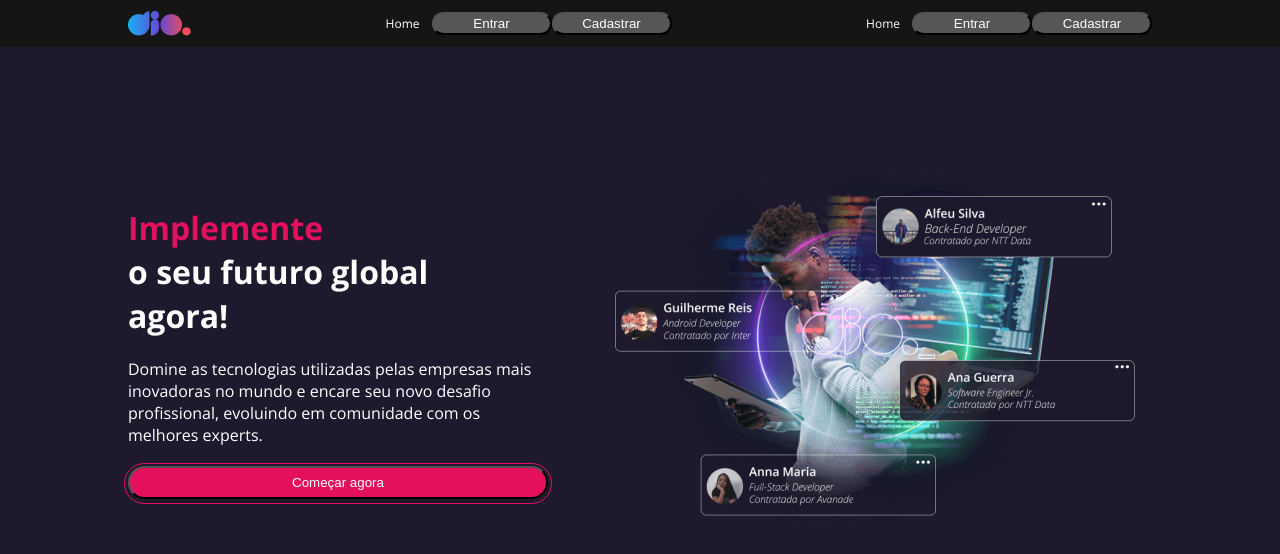
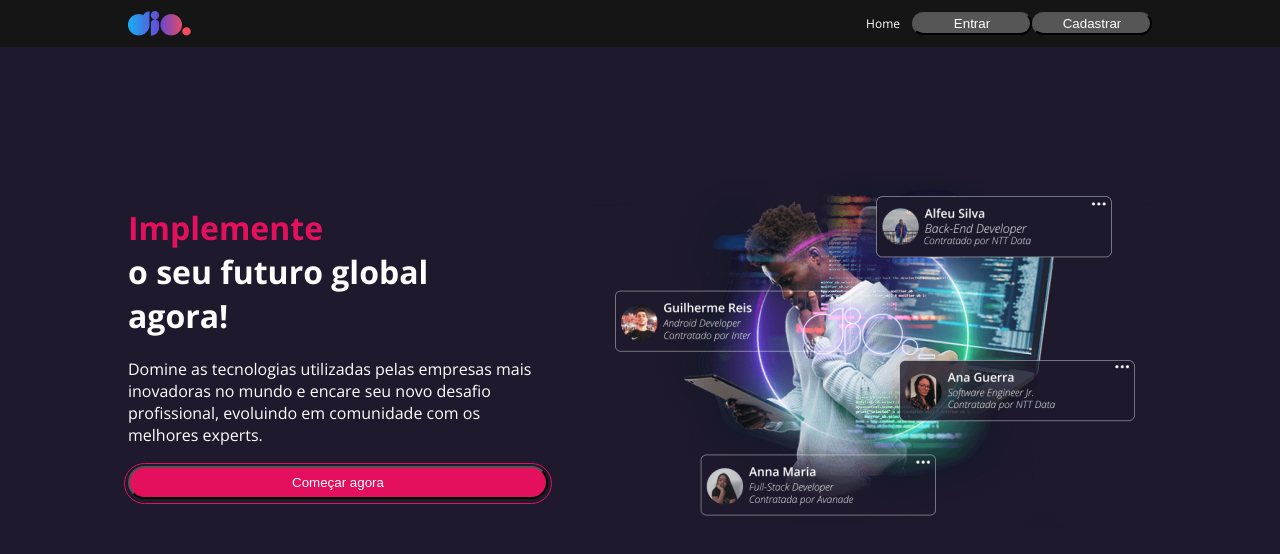
Before and after one commit to endryus7/dio-clone, a React (Create React App) app in the folder dio/: page / in a window 1280 px wide. Shown: the top 554 px of the page. Built offline with nearby package versions, Linux system fonts and the light colour scheme.

Commit message:
Terminando a tela usuário logado

```diff
--- a/dio/src/components/Header/index.jsx
+++ b/dio/src/components/Header/index.jsx
@@ -1,5 +1,6 @@
 import React from 'react'
 import logo from '../../assets/logo-dio.png';
+import { Link } from 'react-router-dom';
 
 import { Button } from '../Button';
 
@@ -27,18 +28,12 @@ const Header = ({autenticado}) => {
               ) : (
               <>
                 <MenuRight href="/">Home</MenuRight>
-                <Button title="Entrar" />
-                <Button title="Cadastrar" />
-              </>)}
-          </Row>
-          <Row>
-              {autenticado ? (
-                <UserPicture src="https://avatars.githubusercontent.com/u/111534901?s=400&u=3b64018efc7dcf5d68f677085d7bb3880d7e5dae&v=4"/>
-              ) : (
-              <>
-                <MenuRight href="/">Home</MenuRight>
-                <Button title="Entrar" />
-                <Button title="Cadastrar" />
+                <Link to="/login">
+                  <Button title="Entrar"/>
+                </Link>
+                <Link to="/login">
+                  <Button title="Cadastrar"/>
+                </Link>
               </>)}
           </Row>
       </Container>
--- a/dio/src/components/Input/styles.js
+++ b/dio/src/components/Input/styles.js
@@ -1,4 +1,4 @@
-import styled from "styled-components";
+import styled from 'styled-components';
 
 export const InputContainer = styled.div`
     width: 100%;
@@ -18,6 +18,7 @@ export const IconContainer = styled.div`
 export const InputText = styled.input`
     background-color: transparent;
     color: #FFFFFF;
+    flex:1;
     border: 0;
     height: 30px;
 `
```
Also changed, not shown: dio/src/components/Header/styles.js (+5 -8 lines).
